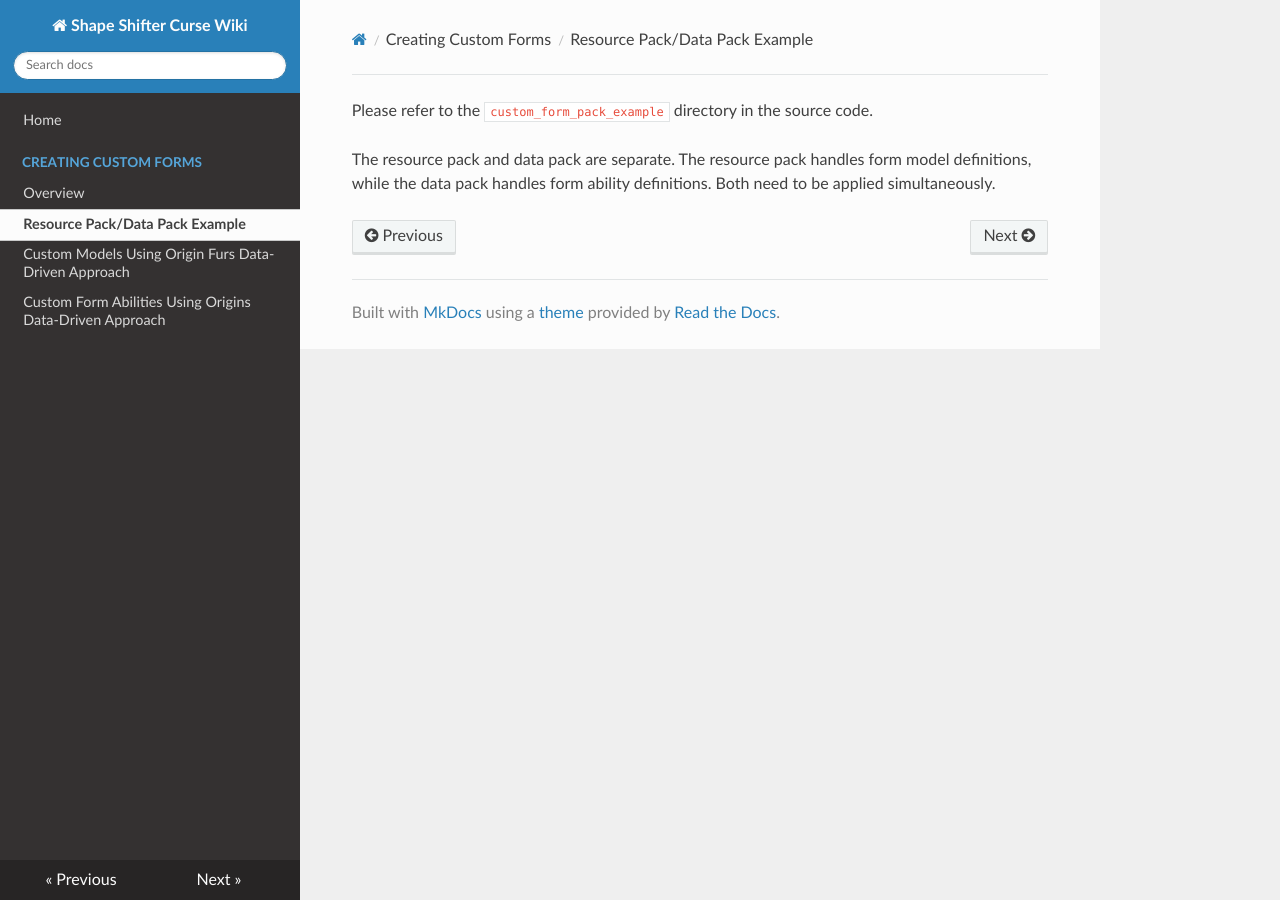
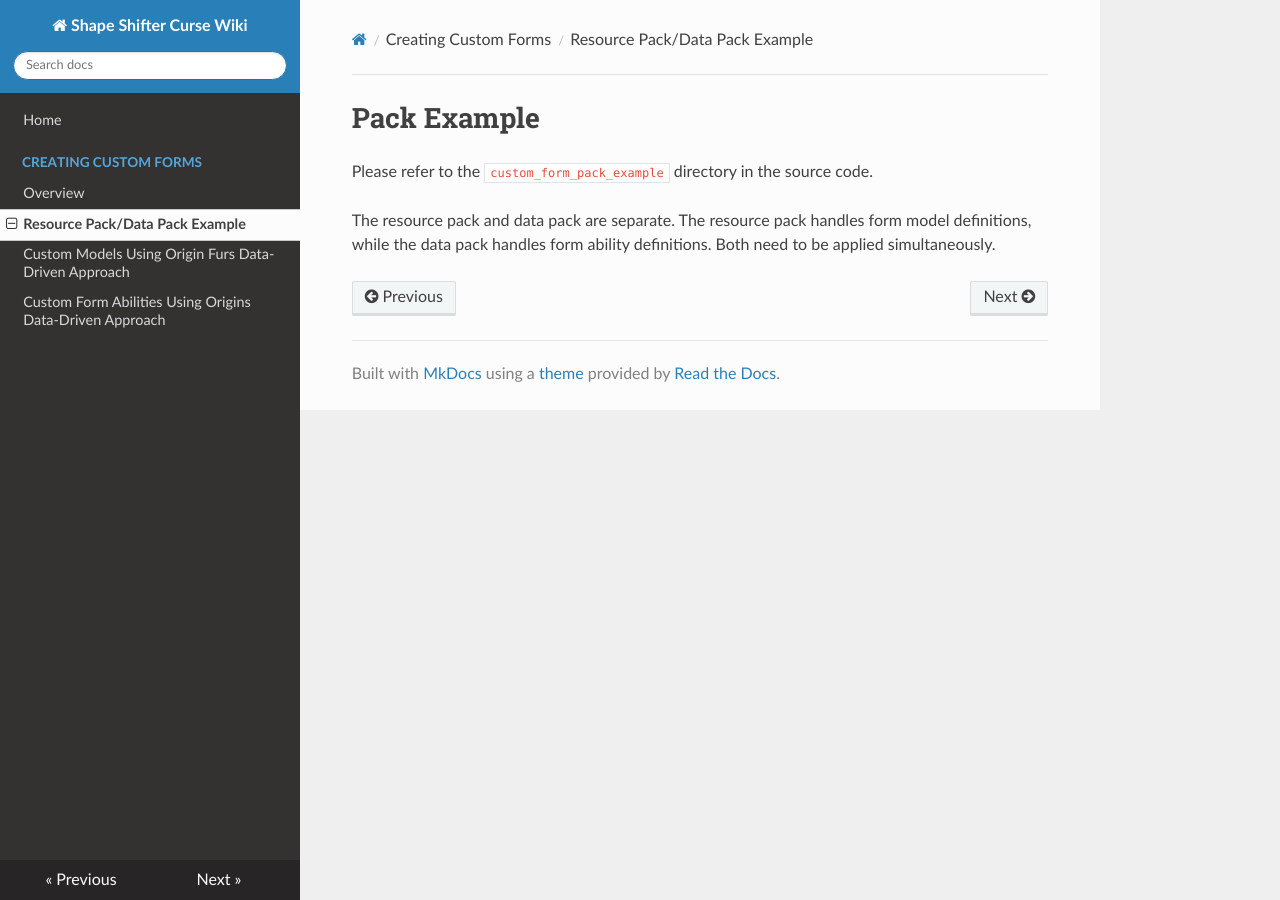
Before and after one commit to onixary/ssc_wiki_en, an MkDocs documentation site: the page built from docs/custom_forms/pack_example.md, in a window 1280 px wide. Built offline with MkDocs 1.6.1, drawn with Linux system fonts in a browser that asks for light colours; nearby versions of some CDN libraries.

Commit message:
Update pack_example.md

```diff
--- a/docs/custom_forms/pack_example.md
+++ b/docs/custom_forms/pack_example.md
@@ -1,3 +1,5 @@
+# Pack Example
+
 Please refer to the `custom_form_pack_example` directory in the source code.
 
 The resource pack and data pack are separate. The resource pack handles form model definitions, while the data pack handles form ability definitions. Both need to be applied simultaneously.
```
